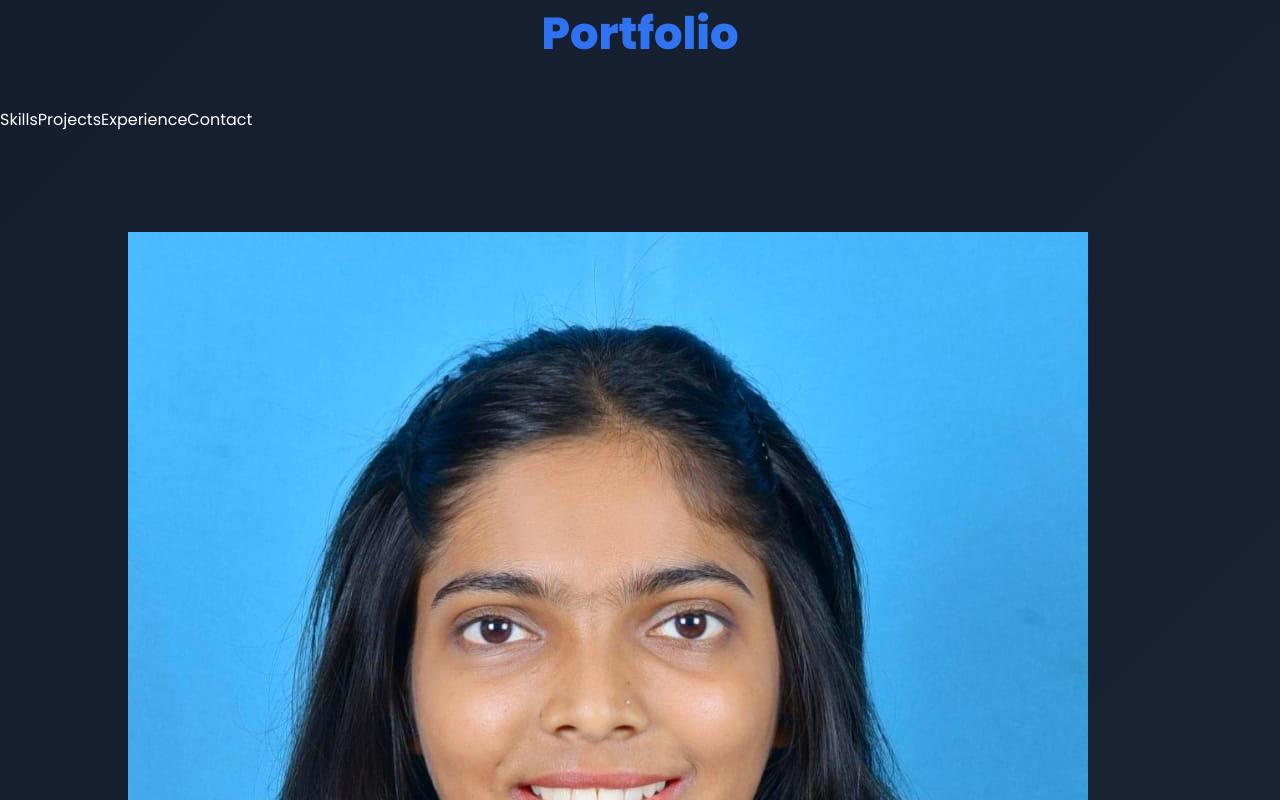
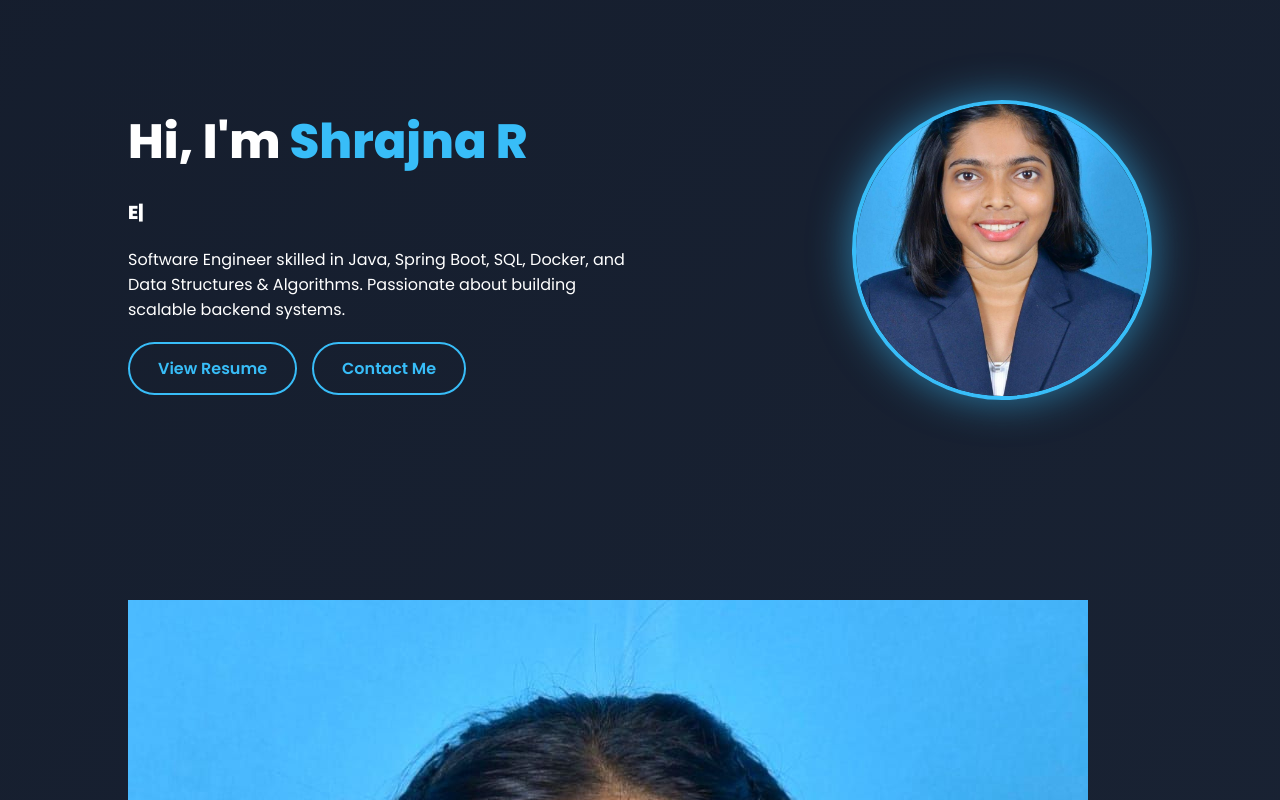
Before and after one commit to ShrajnaR/shrajna-portfolio, a React (Create React App) app: page / in a window 1280 px wide. Shown: the top 800 px of the page. Built offline with nearby package versions, Linux system fonts and the light colour scheme.

Commit message:
Changedd

```diff
--- a/src/components/Navbar.js
+++ b/src/components/Navbar.js
@@ -1,41 +1,104 @@
-import { useState } from "react";
-import { FaBars, FaTimes } from "react-icons/fa";
+import { motion } from "framer-motion";
+import { ReactTyped } from "react-typed";
+import profile from "../assets/profile.jpg";
 
-const Navbar = () => {
-  const [menuOpen, setMenuOpen] = useState(false);
+const Hero = () => {
+  return (
+    <section style={heroStyle}>
+      <motion.div
+        initial={{ x: -100, opacity: 0 }}
+        animate={{ x: 0, opacity: 1 }}
+        transition={{ duration: 1 }}
+      >
+        <h1 style={{ fontSize: "3rem" }}>
+          Hi, I'm <span style={{ color: "#38bdf8" }}>Shrajna R</span>
+        </h1>
 
-  return (
-    <nav className="navbar">
-      <h2 className="logo">Portfolio</h2>
+        <h3 style={{ marginTop: "20px" }}>
+          <ReactTyped
+            strings={[
+              "Java Backend Developer",
+              "Effective Learner",
+              "Tech Enthusiast",
+              "Problem Solver",
+            ]}
+            typeSpeed={60}
+            backSpeed={40}
+            loop
+          />
+        </h3>
 
-      {/* Desktop Links */}
-      <div className="nav-links">
-        <a href="#skills">Skills</a>
-        <a href="#projects">Projects</a>
-        <a href="#experience">Experience</a>
-        <a href="#contact">Contact</a>
-      </div>
+        <p style={{ marginTop: "20px", maxWidth: "500px" }}>
+          Software Engineer skilled in Java, Spring Boot, SQL, Docker, and Data
+          Structures & Algorithms. Passionate about building scalable backend systems.
+        </p>
 
-      {/* Mobile Icon */}
-      <div className="menu-icon" onClick={() => setMenuOpen(!menuOpen)}>
-        {menuOpen ? <FaTimes /> : <FaBars />}
-      </div>
+        <a
+          href="/Shrajna_Resume.pdf"
+          target="_blank"
+          rel="noopener noreferrer"
+          style={resumeButtonStyle}
+        >
+          View Resume
+        </a>
 
-      {/* Overlay */}
-      <div
-        className={menuOpen ? "mobile-menu-overlay active" : "mobile-menu-overlay"}
-        onClick={() => setMenuOpen(false)}
-      ></div>
+        <a href="#contact" style={contactButtonStyle}>
+          Contact Me
+        </a>
+      </motion.div>
 
-      {/* Mobile Menu */}
-      <div className={menuOpen ? "mobile-menu active" : "mobile-menu"}>
-        <a href="#skills" onClick={() => setMenuOpen(false)}>Skills</a>
-        <a href="#projects" onClick={() => setMenuOpen(false)}>Projects</a>
-        <a href="#experience" onClick={() => setMenuOpen(false)}>Experience</a>
-        <a href="#contact" onClick={() => setMenuOpen(false)}>Contact</a>
-      </div>
-    </nav>
+      <motion.img
+        src={profile}
+        alt="profile"
+        style={imgStyle}
+        initial={{ scale: 0 }}
+        animate={{ scale: 1 }}
+        transition={{ duration: 1 }}
+      />
+    </section>
   );
 };
 
-export default Navbar;
+const heroStyle = {
+  display: "flex",
+  justifyContent: "space-between",
+  alignItems: "center",
+  flexWrap: "wrap",
+};
+
+const imgStyle = {
+  width: "300px",
+  height: "300px",
+  objectFit: "cover",
+  borderRadius: "50%",
+  border: "4px solid #38bdf8",
+  boxShadow: "0 0 40px rgba(56,189,248,0.6)",
+};
+
+const resumeButtonStyle = {
+  display: "inline-block",
+  marginTop: "20px",
+  marginRight: "15px",
+  padding: "12px 28px",
+  borderRadius: "30px",
+  border: "2px solid #38bdf8",
+  color: "#38bdf8",
+  textDecoration: "none",
+  fontWeight: "600",
+  transition: "0.3s",
+};
+
+const contactButtonStyle = {
+  display: "inline-block",
+  marginTop: "20px",
+  marginRight: "15px",
+  padding: "12px 28px",
+  borderRadius: "30px",
+  border: "2px solid #38bdf8",
+  color: "#38bdf8",
+  textDecoration: "none",
+  fontWeight: "600",
+  transition: "0.3s",
+};
+
+export default Hero;
```
